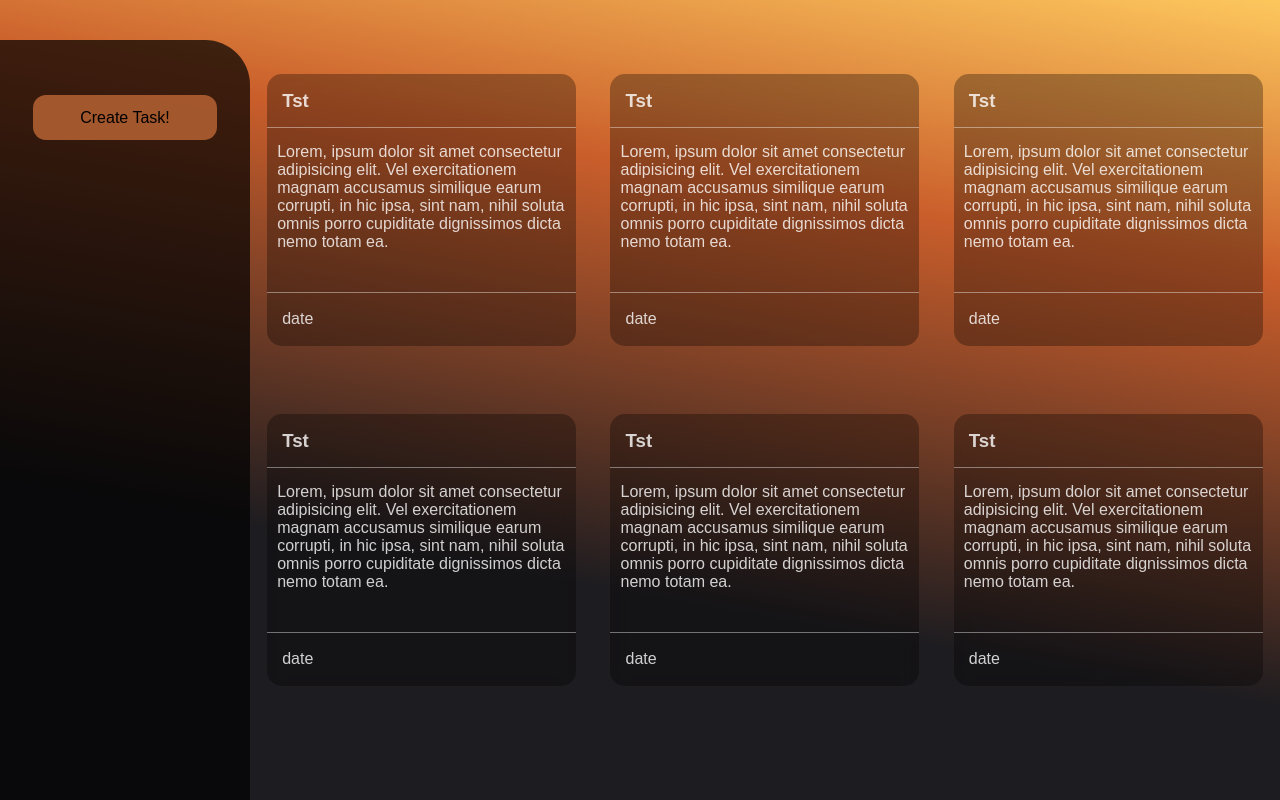
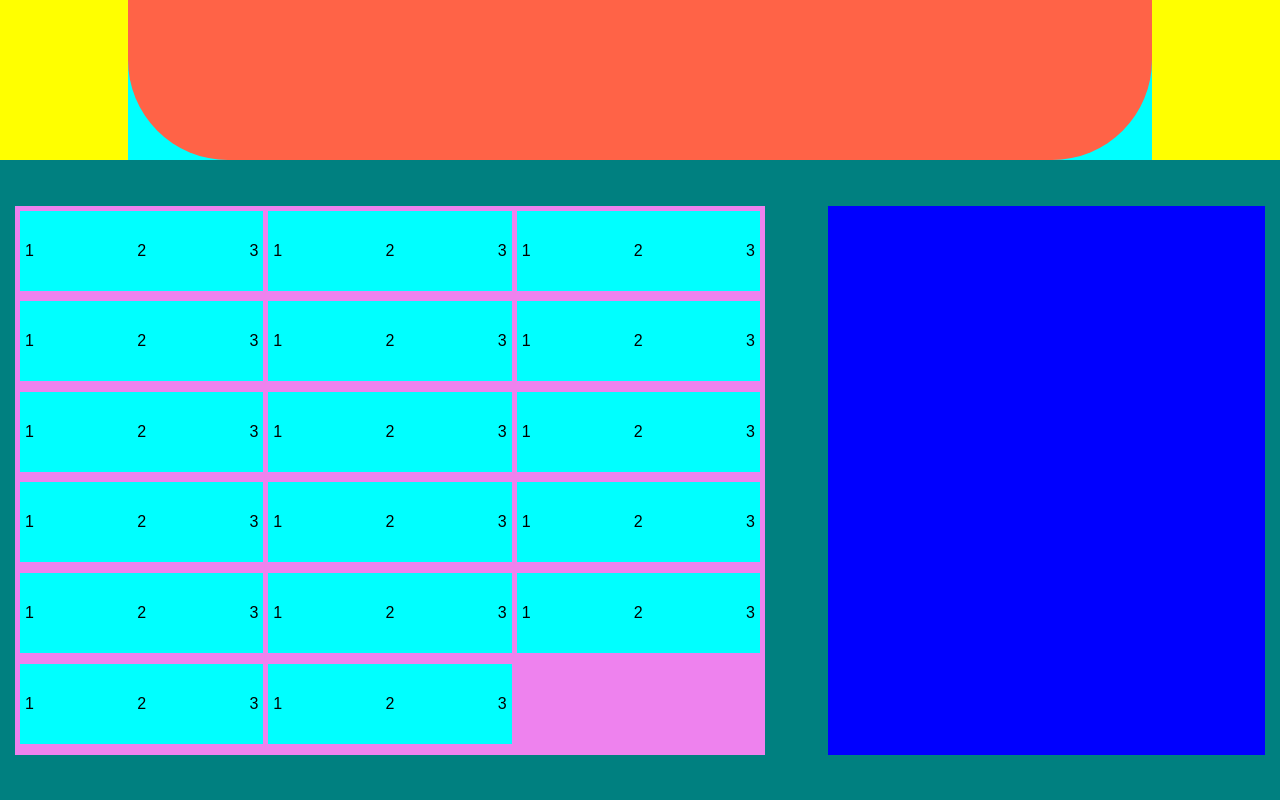
Before and after one commit to Mohamad-mali/Task-Manager, a React (Vite) app in the folder Frontend/: page / in a window 1280 px wide. Built offline with nearby package versions, Linux system fonts and the light colour scheme.

Commit message:
(Frontend) admin panel structure is defined

```diff
--- a/Frontend/src/App.jsx
+++ b/Frontend/src/App.jsx
@@ -1,5 +1,6 @@
 import Signin from './components/Signin/Signin';
 import Userpanel from './components/Userpanel/Userpanel';
+import Adminpanel from './components/Adminpanel/Adminpanel';
 
 import './App.css';
 
@@ -7,7 +8,8 @@ function App() {
 	return (
 		<>
 			{/* <Signin /> */}
-			<Userpanel />
+			{/* <Userpanel /> */}
+			<Adminpanel />
 		</>
 	);
 }
--- /dev/null
+++ b/Frontend/src/components/Adminpanel/Adminpanel.jsx
@@ -0,0 +1,37 @@
+import Usercard from '../Usercard/Usercard';
+
+import style from './Adminpanel.module.css';
+
+export default function Adminpanel() {
+	return (
+		<div className={style.container}>
+			<div className={style.dataContainer}>
+				<div className={style.whiteSpace}></div>
+				<div className={style.dataPanel}></div>
+				<div className={style.whiteSpace}></div>
+			</div>
+			<div className={style.userContainer}>
+				<div className={style.userList}>
+					<Usercard />
+					<Usercard />
+					<Usercard />
+					<Usercard />
+					<Usercard />
+					<Usercard />
+					<Usercard />
+					<Usercard />
+					<Usercard />
+					<Usercard />
+					<Usercard />
+					<Usercard />
+					<Usercard />
+					<Usercard />
+					<Usercard />
+					<Usercard />
+					<Usercard />
+				</div>
+				<div className={style.userEdit}></div>
+			</div>
+		</div>
+	);
+}
--- /dev/null
+++ b/Frontend/src/components/Adminpanel/Adminpanel.module.css
@@ -0,0 +1,54 @@
+.container {
+	background-color: brown;
+	width: 100%;
+	height: 100vh;
+}
+
+.dataContainer {
+	background-color: aqua;
+	display: flex;
+	height: 20vh;
+	width: 100%;
+}
+
+.whiteSpace {
+	background-color: yellow;
+	width: 10%;
+	height: 100%;
+}
+
+.dataPanel {
+	background-color: tomato;
+	width: 80%;
+	height: 100%;
+	border-bottom-left-radius: 100px;
+	border-bottom-right-radius: 100px;
+}
+
+.userContainer {
+	background-color: teal;
+	display: flex;
+	justify-content: space-between;
+	align-items: center;
+	width: 100%;
+	height: 80%;
+	padding: 15px;
+}
+
+.userList {
+	background-color: violet;
+	display: grid;
+	grid-template-columns: repeat(3, 1fr);
+	grid-template-rows: repeat(6, 1fr);
+	column-gap: 5px;
+	row-gap: 5px;
+	padding: 5px;
+	width: 60%;
+	height: 90%;
+}
+
+.userEdit {
+	background-color: blue;
+	width: 35%;
+	height: 90%;
+}
--- /dev/null
+++ b/Frontend/src/components/Usercard/Usercard.jsx
@@ -0,0 +1,15 @@
+import style from './Usercard.module.css';
+
+export default function Usercard() {
+	return (
+		<div className={style.container}>
+			<p>1</p>
+			<p>2</p>
+			<p>3</p>
+
+			{/* image */}
+			{/* user name */}
+			{/* edit btn or icon */}
+		</div>
+	);
+}
--- /dev/null
+++ b/Frontend/src/components/Usercard/Usercard.module.css
@@ -0,0 +1,8 @@
+.container {
+	background-color: aqua;
+	display: flex;
+	justify-content: space-between;
+	align-items: center;
+	padding: 5px;
+	height: 10vh;
+}
```
